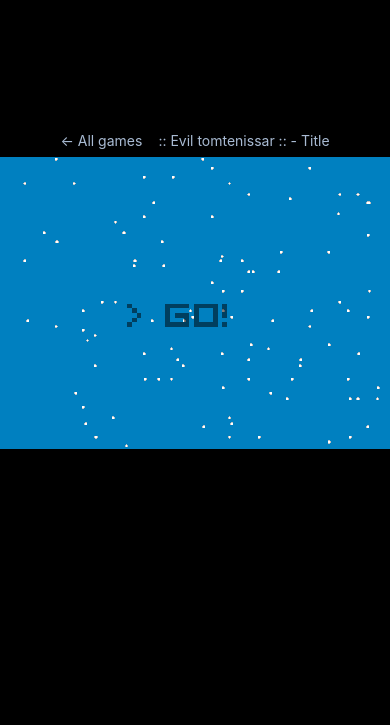
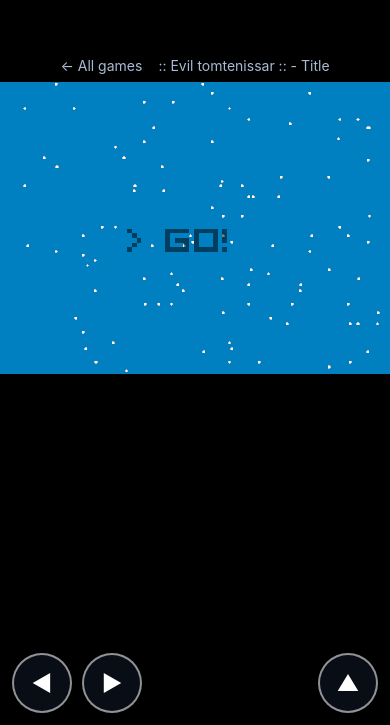
Before and after one commit to xseb0/childhood-games, a plain HTML site: page spel.html in a window 390 px wide. Shown: the part 119-844 px from the top of the page. Drawn offline with Linux system fonts and the light colour scheme; no server answers.

Commit message:
Play on phones: touch buttons, tap to click, room for controls; reword intro
Co-Authored-By: Claude Opus 5.5 <noreply@anthropic.com>

```diff
--- a/motor/main.js
+++ b/motor/main.js
@@ -24,7 +24,8 @@ export async function startGame(name, canvas, ui, variant) {
   const view = { w: 640, h: 480 };
   const fit = () => {
     const extra = ui.chromeHeight();
-    const s = Math.min(innerWidth / view.w, (innerHeight - extra) / view.h);
+    const res = ui.reserve ? ui.reserve() : { w: 0, h: 0 };  // plats för pekknappar
+    const s = Math.min((innerWidth - res.w) / view.w, (innerHeight - extra - res.h) / view.h);
     scale = s >= 1 ? Math.floor(s) : s;  // heltal ger skarpa pixlar
     canvas.style.width = `${view.w * scale}px`;
     canvas.style.height = `${view.h * scale}px`;
@@ -72,9 +73,16 @@ export async function startGame(name, canvas, ui, variant) {
     game.mouse.y = Math.floor((e.clientY - r.top) / (r.height / canvas.height)) + v.y;
   };
   const btn = (e) => (e.button === 0 ? 1 : e.button === 2 ? 2 : 3);
-  canvas.addEventListener('mousemove', toRoom);
-  canvas.addEventListener('mousedown', (e) => { audio.unlock(); toRoom(e); if (game.modal) return; const b = btn(e); game.mouse.buttons.add(b); game.mouse.pressed.add(b); });
-  addEventListener('mouseup', (e) => game.mouse.buttons.delete(btn(e)));
+  // Pekarhändelser i stället för mushändelser: ett tryck på mobilen räknas som ett vänsterklick.
+  // Ett kort tryck hålls nere minst ett steg, annars hinner GO!-knappens stegkod inte se det.
+  canvas.style.touchAction = 'none';
+  canvas.addEventListener('pointermove', toRoom);
+  canvas.addEventListener('pointerdown', (e) => { audio.unlock(); toRoom(e); if (game.modal) return; const b = btn(e); game.mouse.buttons.add(b); game.mouse.pressed.add(b); game.mouseDownStep = game.stepCount; });
+  addEventListener('pointerup', (e) => {
+    const b = btn(e);
+    if (game.stepCount > (game.mouseDownStep ?? -1)) game.mouse.buttons.delete(b);
+    else setTimeout(() => game.mouse.buttons.delete(b), 70);
+  });
   canvas.addEventListener('contextmenu', (e) => e.preventDefault());
 
   // stegloop
--- a/spel.html
+++ b/spel.html
@@ -8,7 +8,7 @@
   :root { --muted:#a9bbd3; }
   html, body { margin:0; height:100%; background:#000; color:#f3f6fb;
                font:14px/1.4 -apple-system, system-ui, sans-serif; overflow:hidden; }
-  body { display:flex; flex-direction:column; align-items:center; justify-content:center; }
+  body { display:flex; flex-direction:column; align-items:center; justify-content:center; box-sizing:border-box; }
   #topp { display:flex; gap:16px; align-items:center; padding:6px 8px; color:var(--muted); min-height:20px; }
   #topp a { color:var(--muted); text-decoration:none; }
   #topp a:hover { color:#fff; }
@@ -23,6 +23,19 @@
   #ruta p { margin:18px 16px; white-space:pre-wrap; }
   #ruta button { display:block; margin:0 auto 14px; min-width:80px; font:13px Tahoma, Verdana, sans-serif; }
   #laddar { color:var(--muted); }
+  /* Pekknappar: visas bara på pekskärmar (se pekknappar() nedan). Ligger över spelet i hörnen. */
+  #pek { display:none; position:fixed; left:0; right:0; bottom:0; justify-content:space-between; align-items:flex-end;
+         padding:12px max(12px, env(safe-area-inset-left, 0px)) max(12px, env(safe-area-inset-bottom, 0px)) max(12px, env(safe-area-inset-right, 0px));
+         pointer-events:none; -webkit-user-select:none; user-select:none; }
+  #pek .grupp, #pek .kol { display:flex; gap:10px; align-items:flex-end; pointer-events:none; }
+  #pek .kol { flex-direction:column; align-items:center; }
+  #pek button { pointer-events:auto; touch-action:none; width:60px; height:60px; border-radius:50%;
+                border:2px solid rgba(255,255,255,.55); background:rgba(20,30,50,.45); color:#fff;
+                font:700 22px/1 -apple-system, system-ui, sans-serif; -webkit-tap-highlight-color:transparent; }
+  #pek button.liten { width:48px; height:48px; font-size:14px; }
+  #pek button.nere { background:rgba(255,211,77,.55); }
+  #pek.aktiv { display:flex; }
+  body.pekskarm { overscroll-behavior:none; -webkit-user-select:none; user-select:none; }
 </style>
 </head>
 <body>
@@ -30,6 +43,10 @@
 <canvas id="skarm" tabindex="0"></canvas>
 <div id="laddar">Loading …</div>
 <div id="fel"></div>
+<div id="pek" aria-hidden="true">
+  <div class="grupp"><button data-k="37" aria-label="Left">◀</button><button data-k="39" aria-label="Right">▶</button></div>
+  <div class="grupp"><div class="kol"><button data-k="32" class="liten" aria-label="Fireball">Fire</button><button data-k="40" class="liten" aria-label="Down">▼</button></div><button data-k="38" aria-label="Jump">▲</button></div>
+</div>
 <div id="ruta"><div><h3 id="rutaRubrik"></h3><p id="rutaText"></p><button id="rutaOk">OK</button></div></div>
 <script type="module">
 import { startGame } from './motor/main.js';
@@ -45,6 +62,13 @@ const ruta = document.getElementById('ruta');
 let titel = namn;
 const ui = {
   chromeHeight: () => document.getElementById('topp').offsetHeight + 8,
+  // Plats för pekknapparna: på sidorna i liggande läge, under spelet i stående.
+  reserve: () => {
+    if (!document.getElementById('pek').classList.contains('aktiv')) { document.body.style.paddingBottom = ''; return { w: 0, h: 0 }; }
+    const liggande = innerWidth > innerHeight;
+    document.body.style.paddingBottom = liggande ? '' : '150px';
+    return liggande ? { w: 280, h: 0 } : { w: 0, h: 150 };
+  },
   setCaption: (t) => { t = t.trim(); rubrik.textContent = t; titel = t.trim() || namn; document.title = titel; },
   setFps: (steg, bilder) => { fpsEl.textContent = `${steg} steps/s · ${bilder} frames/s`; },
   showMessage: (text) => new Promise((ok) => {
@@ -66,8 +90,44 @@ const ui = {
   }),
 };
 
+// Pekknappar skickar samma tangentkoder som tangentbordet. Bara knappar som spelet använder visas.
+function pekknappar(game) {
+  const variant = q.get('variant');
+  const behovs = new Set([37, 38, 39]);
+  if (namn === 'goombas' && variant === 'komplett') { behovs.add(40); behovs.add(32); }
+  const pek = document.getElementById('pek');
+  for (const b of pek.querySelectorAll('button')) {
+    const k = Number(b.dataset.k);
+    if (!behovs.has(k)) { b.remove(); continue; }
+    const ned = (e) => {
+      e.preventDefault();
+      try { b.setPointerCapture(e.pointerId); } catch {}
+      game.audio.unlock();
+      if (game.modal) return;
+      if (!game.keys.has(k)) game.pressed.add(k);
+      game.keys.add(k);
+      game.lastKey = k;
+      b.classList.add('nere');
+    };
+    const upp = (e) => {
+      e.preventDefault();
+      if (game.keys.delete(k)) game.released.add(k);
+      b.classList.remove('nere');
+    };
+    b.addEventListener('pointerdown', ned);
+    b.addEventListener('pointerup', upp);
+    b.addEventListener('pointercancel', upp);
+    b.addEventListener('lostpointercapture', upp);
+    b.addEventListener('contextmenu', (e) => e.preventDefault());
+  }
+  // pekskärm: grov pekare eller ingen hovring (telefoner, surfplattor); ?pek=1 tvingar fram knapparna
+  const pekskarm = q.get('pek') === '1' || matchMedia('(pointer: coarse)').matches || matchMedia('(hover: none)').matches;
+  if (pekskarm) { pek.classList.add('aktiv'); document.body.classList.add('pekskarm'); dispatchEvent(new Event('resize')); }
+}
+
 try {
-  await startGame(namn, canvas, ui, q.get('variant'));
+  const game = await startGame(namn, canvas, ui, q.get('variant'));
+  pekknappar(game);
   document.getElementById('laddar').remove();
   canvas.focus();
 } catch (e) {
```
Also changed, not shown: index.html (+2 -2 lines).
